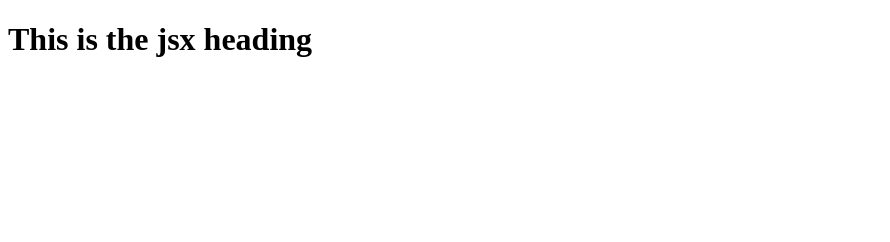
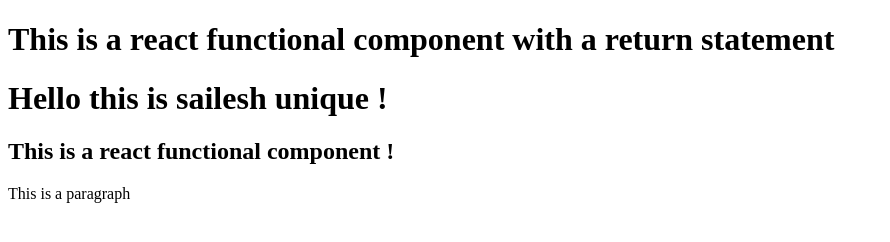
Before and after one commit to abssailesh/NamsteReact, a React app: page / in a window 1280 px wide. Shown: the whole page, without its empty margins (0-890 px from the left). Built offline with nearby package versions, Linux system fonts and the light colour scheme.

Commit message:
Just updated some changes regarding the JSX and Functional Components

```diff
--- a/app.js
+++ b/app.js
@@ -1,26 +1,27 @@
 import React from "react";
 import ReactDOM from "react-dom/client";
 
-// const parent = React.createElement(
-//     'div',
-//     {id:'parent'},
-//     React.createElement(
-//         'div',
-//         {id:'child'},
-//     [React.createElement('h1',{},"I am an h1 tag"),React.createElement('h2',{},"I am an h2 tag")]
-// ),React.createElement("div",{id:"child2"},[React.createElement("h1",{},"I am an h1 tag"),React.createElement("h2",{},"I am an h2 tag")]
-// ));
+const heading = <h1> Hello this is sailesh unique !</h1>;
 
-// const root = ReactDOM.createRoot(document.getElementById('root'));
-// root.render(parent);
+//  React Functional Component
 
-// React.createElement => Object => HTMLElement(render)
+const HeadingComponent = () => <h2> This is a react functional component ! </h2>
 
-const heading = React.createElement("h1",{id:"heading"},"Namaste React");
+const HeadingComponent2 = () => {
+    return (
+        <div>
+            <h1>This is a react functional component with a return statement</h1>
+            {heading}
+            {HeadingComponent()}
+            <p>This is a paragraph</p>
+        </div>
+    )
+}
+
+
 const root = ReactDOM.createRoot(document.getElementById('root'));
+root.render(heading);
 
-// JSX
 
-const jsxHeading = <h1>This is the jsx heading</h1>
-root.render(jsxHeading);
-console.log(jsxHeading);
+// root.render(<HeadingComponent />);
+root.render(<HeadingComponent2 />);
--- a/index.css
+++ b/index.css
@@ -1,3 +1,3 @@
-#Heading{
+#heading{
     color : red
 }
```
Also changed, not shown: package.json (+15 -8 lines), 12 other files.
